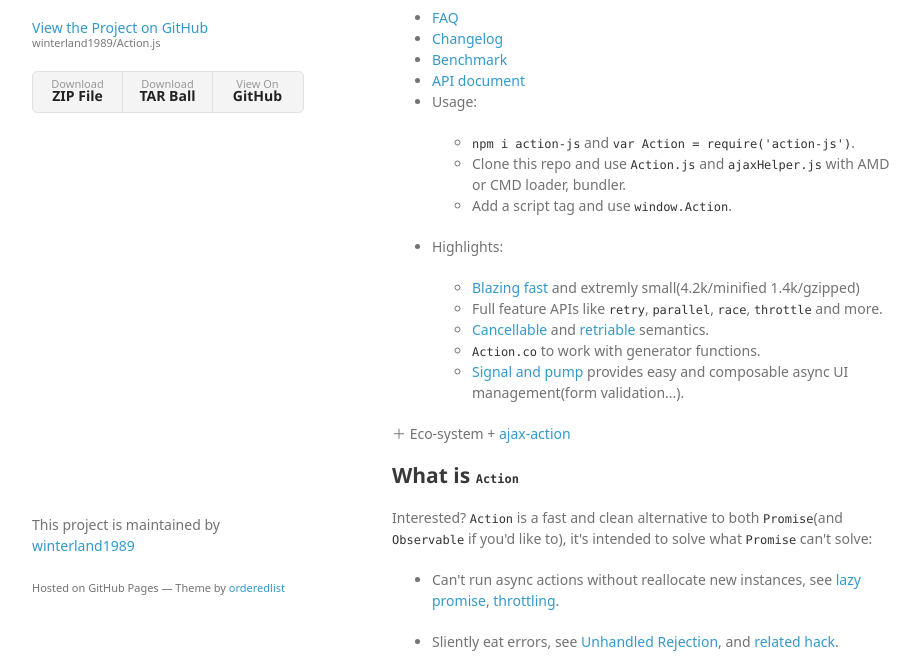
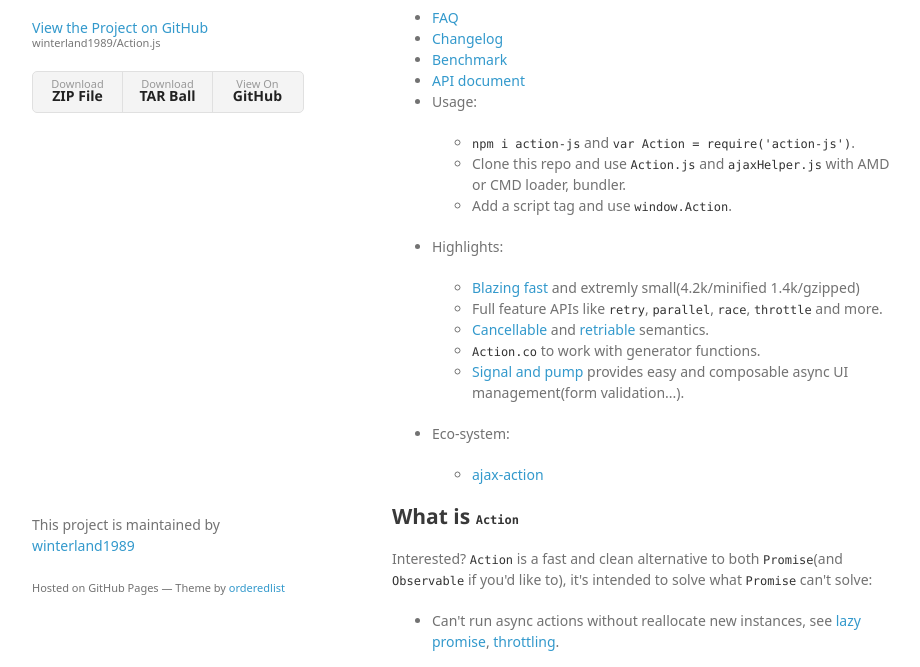
Before and after one commit to winterland1989/Action.js, a plain HTML site: page index.html in a window 1280 px wide. Shown: the part 133-800 px from the top of the page, without its empty margins (178-1098 px from the left). Drawn offline with Linux system fonts and the light colour scheme; a web font is replaced by a local one.

```diff
--- a/index.html
+++ b/index.html
@@ -61,10 +61,14 @@
 <a href="https://github.com/winterland1989/Action.js/wiki/Signal-And-Pump">Signal and pump</a> provides easy and composable async UI management(form validation...).</li>
 </ul>
 </li>
+<li>
+<p>Eco-system:</p>
+
+<ul>
+<li><a href="https://github.com/winterland1989/ajax-action">ajax-action</a></li>
 </ul>
-
-<p>＋ Eco-system
-    + <a href="https://github.com/winterland1989/ajax-action">ajax-action</a></p>
+</li>
+</ul>
 
 <h2>
 <a id="what-is-action" class="anchor" href="#what-is-action" aria-hidden="true"><span aria-hidden="true" class="octicon octicon-link"></span></a>What is <code>Action</code>
```
Also changed, not shown: params.json (+1 -1 lines).
